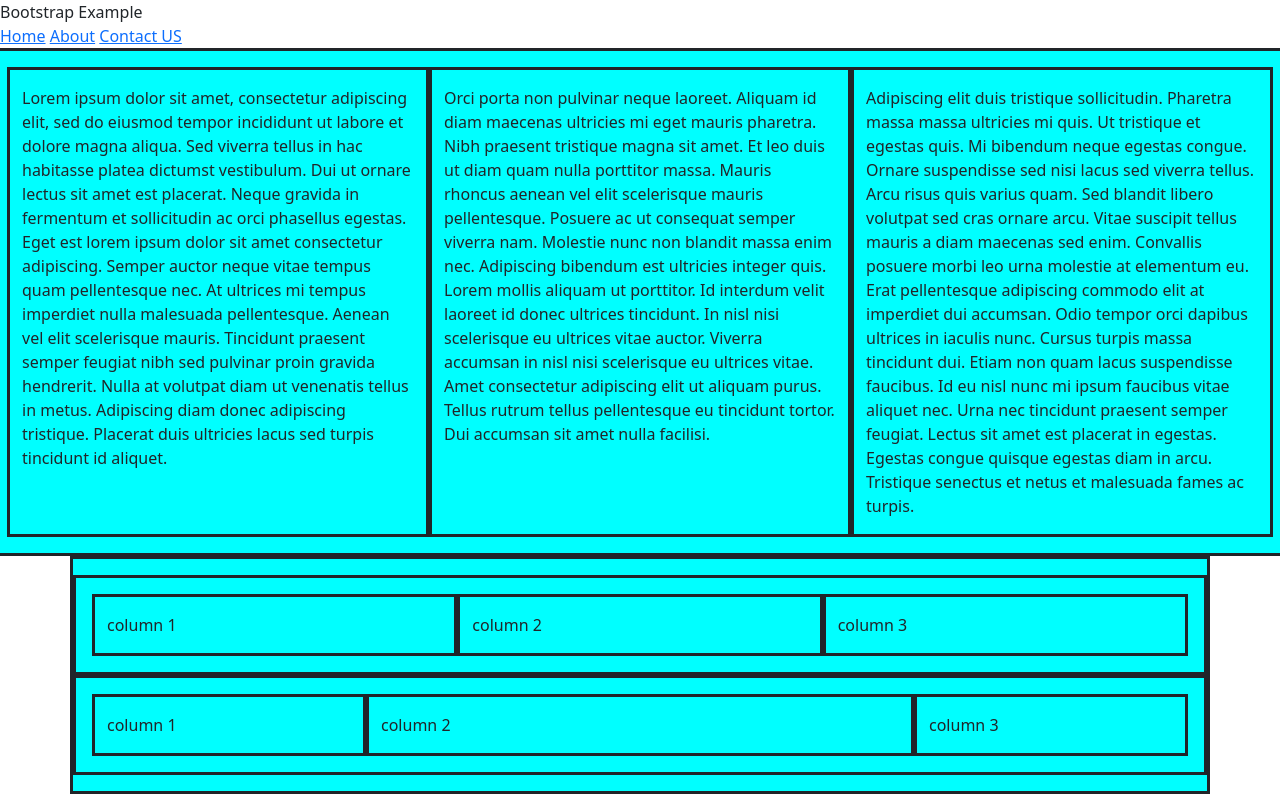
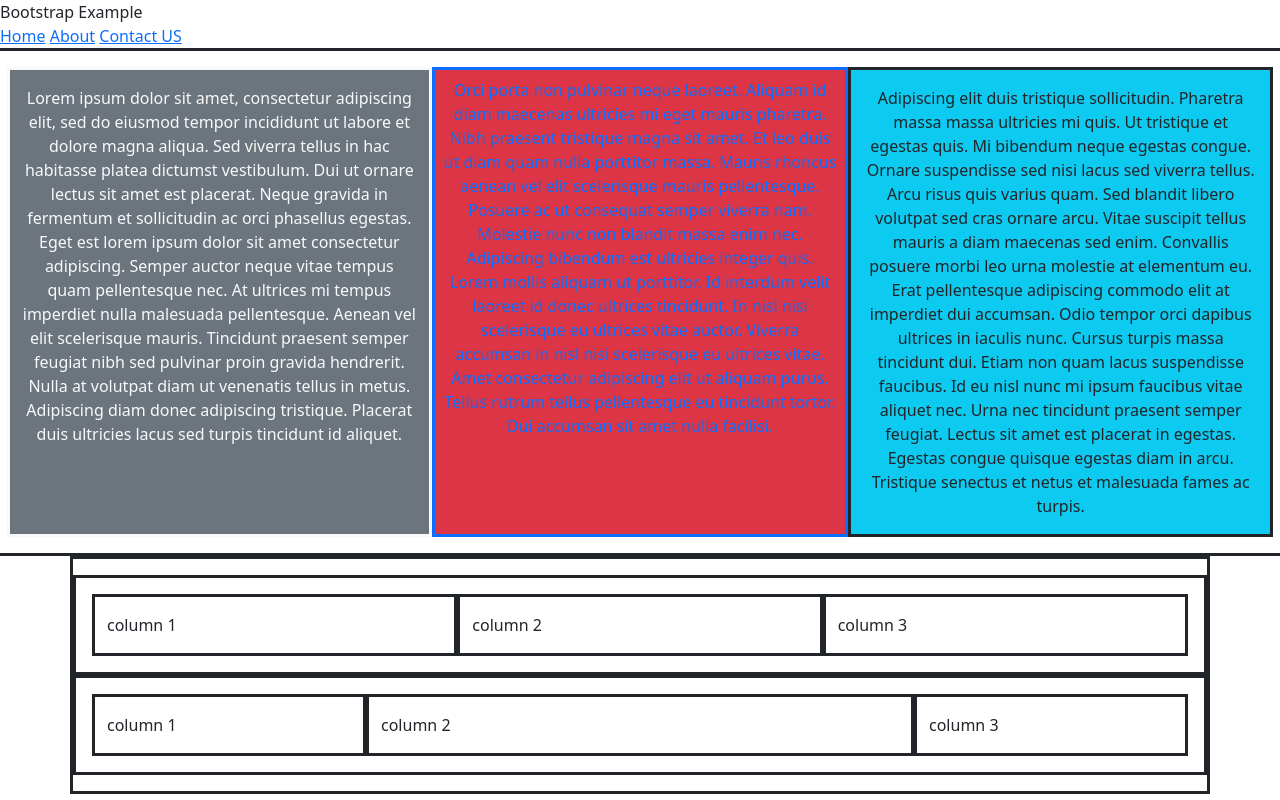
Before and after one commit to Reyalmonte809/bootstrap-examples, a plain HTML site: page index.html in a window 1280 px wide. Drawn offline with nearby package versions, Linux system fonts and the light colour scheme.

Commit message:
style the index page

```diff
--- a/css/style.css
+++ b/css/style.css
@@ -1,5 +1,4 @@
 div{
     padding: 1rem;
-    background-color: aqua;
     border: solid;
 }
--- a/index.html
+++ b/index.html
@@ -13,9 +13,9 @@
     <a href="">About</a>
     <a href="">Contact US</a>
  <div class="row">
-    <div class="col -md4">Lorem ipsum dolor sit amet, consectetur adipiscing elit, sed do eiusmod tempor incididunt ut labore et dolore magna aliqua. Sed viverra tellus in hac habitasse platea dictumst vestibulum. Dui ut ornare lectus sit amet est placerat. Neque gravida in fermentum et sollicitudin ac orci phasellus egestas. Eget est lorem ipsum dolor sit amet consectetur adipiscing. Semper auctor neque vitae tempus quam pellentesque nec. At ultrices mi tempus imperdiet nulla malesuada pellentesque. Aenean vel elit scelerisque mauris. Tincidunt praesent semper feugiat nibh sed pulvinar proin gravida hendrerit. Nulla at volutpat diam ut venenatis tellus in metus. Adipiscing diam donec adipiscing tristique. Placerat duis ultricies lacus sed turpis tincidunt id aliquet.</div>
-    <div class="col -md4">Orci porta non pulvinar neque laoreet. Aliquam id diam maecenas ultricies mi eget mauris pharetra. Nibh praesent tristique magna sit amet. Et leo duis ut diam quam nulla porttitor massa. Mauris rhoncus aenean vel elit scelerisque mauris pellentesque. Posuere ac ut consequat semper viverra nam. Molestie nunc non blandit massa enim nec. Adipiscing bibendum est ultricies integer quis. Lorem mollis aliquam ut porttitor. Id interdum velit laoreet id donec ultrices tincidunt. In nisl nisi scelerisque eu ultrices vitae auctor. Viverra accumsan in nisl nisi scelerisque eu ultrices vitae. Amet consectetur adipiscing elit ut aliquam purus. Tellus rutrum tellus pellentesque eu tincidunt tortor. Dui accumsan sit amet nulla facilisi.</div>
-    <div class="col -md4">Adipiscing elit duis tristique sollicitudin. Pharetra massa massa ultricies mi quis. Ut tristique et egestas quis. Mi bibendum neque egestas congue. Ornare suspendisse sed nisi lacus sed viverra tellus. Arcu risus quis varius quam. Sed blandit libero volutpat sed cras ornare arcu. Vitae suscipit tellus mauris a diam maecenas sed enim. Convallis posuere morbi leo urna molestie at elementum eu. Erat pellentesque adipiscing commodo elit at imperdiet dui accumsan. Odio tempor orci dapibus ultrices in iaculis nunc. Cursus turpis massa tincidunt dui. Etiam non quam lacus suspendisse faucibus. Id eu nisl nunc mi ipsum faucibus vitae aliquet nec. Urna nec tincidunt praesent semper feugiat. Lectus sit amet est placerat in egestas. Egestas congue quisque egestas diam in arcu. Tristique senectus et netus et malesuada fames ac turpis.</div>
+    <div class="text-light bg-secondary text-lg-center text-sm-left col-md" >Lorem ipsum dolor sit amet, consectetur adipiscing elit, sed do eiusmod tempor incididunt ut labore et dolore magna aliqua. Sed viverra tellus in hac habitasse platea dictumst vestibulum. Dui ut ornare lectus sit amet est placerat. Neque gravida in fermentum et sollicitudin ac orci phasellus egestas. Eget est lorem ipsum dolor sit amet consectetur adipiscing. Semper auctor neque vitae tempus quam pellentesque nec. At ultrices mi tempus imperdiet nulla malesuada pellentesque. Aenean vel elit scelerisque mauris. Tincidunt praesent semper feugiat nibh sed pulvinar proin gravida hendrerit. Nulla at volutpat diam ut venenatis tellus in metus. Adipiscing diam donec adipiscing tristique. Placerat duis ultricies lacus sed turpis tincidunt id aliquet.</div>
+    <div class= "text-primary bg-danger b-primary p-2  text-lg-center text-sm-left col-md" >Orci porta non pulvinar neque laoreet. Aliquam id diam maecenas ultricies mi eget mauris pharetra. Nibh praesent tristique magna sit amet. Et leo duis ut diam quam nulla porttitor massa. Mauris rhoncus aenean vel elit scelerisque mauris pellentesque. Posuere ac ut consequat semper viverra nam. Molestie nunc non blandit massa enim nec. Adipiscing bibendum est ultricies integer quis. Lorem mollis aliquam ut porttitor. Id interdum velit laoreet id donec ultrices tincidunt. In nisl nisi scelerisque eu ultrices vitae auctor. Viverra accumsan in nisl nisi scelerisque eu ultrices vitae. Amet consectetur adipiscing elit ut aliquam purus. Tellus rutrum tellus pellentesque eu tincidunt tortor. Dui accumsan sit amet nulla facilisi.</div>
+    <div class="bg-info text-lg-center text-sm-left col-md">Adipiscing elit duis tristique sollicitudin. Pharetra massa massa ultricies mi quis. Ut tristique et egestas quis. Mi bibendum neque egestas congue. Ornare suspendisse sed nisi lacus sed viverra tellus. Arcu risus quis varius quam. Sed blandit libero volutpat sed cras ornare arcu. Vitae suscipit tellus mauris a diam maecenas sed enim. Convallis posuere morbi leo urna molestie at elementum eu. Erat pellentesque adipiscing commodo elit at imperdiet dui accumsan. Odio tempor orci dapibus ultrices in iaculis nunc. Cursus turpis massa tincidunt dui. Etiam non quam lacus suspendisse faucibus. Id eu nisl nunc mi ipsum faucibus vitae aliquet nec. Urna nec tincidunt praesent semper feugiat. Lectus sit amet est placerat in egestas. Egestas congue quisque egestas diam in arcu. Tristique senectus et netus et malesuada fames ac turpis.</div>
  </div>
 
     <div class="container">
```
